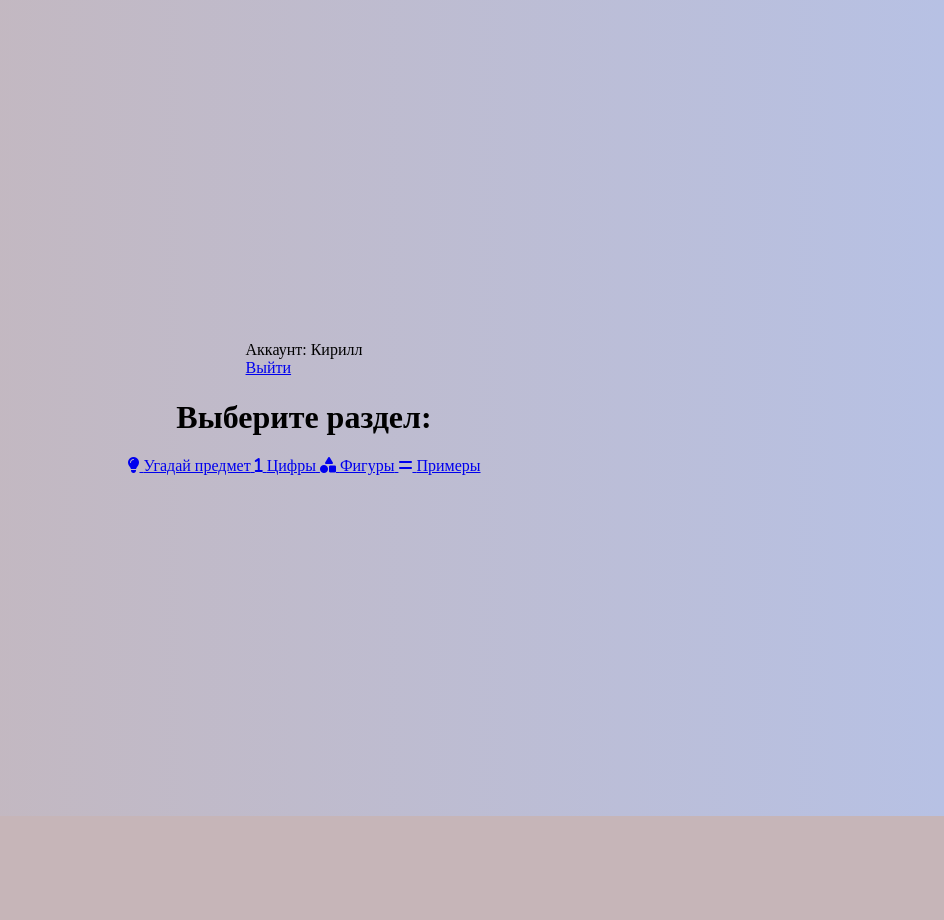
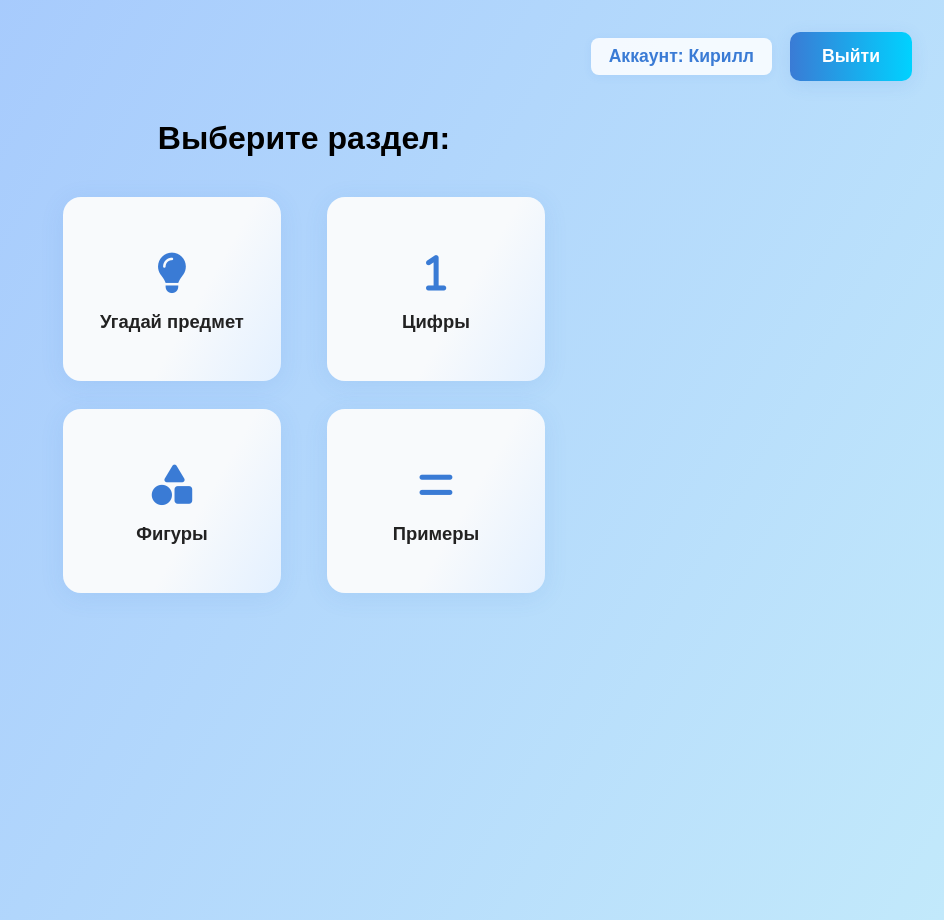
Before and after one commit to qeeweex/web_app_for_preschoolers, a Flask app: page /home_page in a window 1280 px wide. Shown: the whole page, without its empty margins (336-1280 px from the left). Before the commit the page ends 816 px from the top, so only its background shows below. Run offline with Flask 3, Linux system fonts and the light colour scheme; a user stored in the database is signed in.

Commit message:
сделал новый дизайн для домашней страницы

```diff
--- a/static/style/index_style.css
+++ b/static/style/index_style.css
@@ -1,42 +1,146 @@
 body {
-    background-color: #bcc8f1;
-    background: linear-gradient(to right, #c7b5b5, #b7c1e4);
+    min-height: 100vh;
+    background: linear-gradient(120deg, #a1c4fd 0%, #c2e9fb 100%);
+    margin: 0;
+    font-family: 'Montserrat', Arial, sans-serif;
+}
+
+.top-bar {
+    position: fixed;
+    top: 32px;
+    right: 32px;
     display: flex;
     align-items: center;
-    justify-content: center;
-    flex-direction: column;
-    height: 100vh;
+    z-index: 100;
+}
+
+.user-info {
+    font-size: 1.1em;
+    color: #3a7bd5;
+    font-weight: 600;
+    margin-right: 18px;
+    background: rgba(255,255,255,0.85);
+    padding: 8px 18px;
+    border-radius: 8px;
+    box-shadow: 0 2px 8px rgba(58,123,213,0.08);
+}
+
+.logout-btn {
+    padding: 14px 32px;
+    border-radius: 10px;
+    text-decoration: none;
+    font-weight: 700;
+    font-size: 1.1em;
+    color: #fff;
+    background: linear-gradient(90deg, #3a7bd5 0%, #00d2ff 100%);
+    transition: background 0.2s, color 0.2s, box-shadow 0.2s;
+    border: none;
+    display: inline-block;
+    box-shadow: 0 4px 18px rgba(58,123,213,0.12);
+}
+.logout-btn:hover {
+    background: linear-gradient(90deg, #005fa3 0%, #3a7bd5 100%);
+    box-shadow: 0 8px 32px rgba(58,123,213,0.18);
+}
+
+/* Центрирование основного контента */
+h1 {
+    text-align: center;
+    margin-top: 120px;
+    font-size: 2em;
+    font-weight: 700;
 }
 
 .container {
-    background-color: #fff;
-    border-radius: 20px;
-    box-shadow: 0 5px 15px rgba(0, 0, 0, 0.35);
-    position: relative;
-    overflow: hidden;
-    width: 500px;
-    max-width: 100%;
-    min-height: 480px;
+    margin: 0 auto;
+    margin-top: 32px;
+    max-width: 400px;
+    background: #fff;
+    border-radius: 18px;
+    box-shadow: 0 4px 24px rgba(60, 120, 200, 0.10);
+    padding: 32px 24px;
 }
 
 .menu {
     list-style: none;
     padding: 0;
-    justify-content: center;
-    display: grid;
-    margin-right: 145px;
+    margin: 0;
 }
 
+.menu li {
+    margin-bottom: 24px;
+    text-align: left;
+}
 
-.menu li {
-    margin: 20px 0;
-    align-items: center;
+.menu li:last-child {
+    margin-bottom: 0;
 }
 
 .menu a {
-    color: black;
-    font-size: 25px;
     text-decoration: none;
-    transition: 0.3s;
-    font-family: system-ui, -apple-system, BlinkMacSystemFont, 'Segoe UI', Roboto, Oxygen, Ubuntu, Cantarell, 'Open Sans', 'Helvetica Neue', sans-serif;
+    color: #222;
+    font-size: 1.15em;
+    font-weight: 500;
+    transition: color 0.2s;
 }
+
+.menu a:hover {
+    color: #3a7bd5;
+}
+
+.games-grid {
+    display: grid;
+    grid-template-columns: 1fr 1fr;
+    gap: 28px;
+    max-width: 500px;
+    margin: 40px auto 0 auto;
+    justify-items: center;
+}
+
+.game-card {
+    display: flex;
+    flex-direction: column;
+    align-items: center;
+    justify-content: center;
+    background: linear-gradient(120deg, #f8fafc 60%, #e3f0ff 100%);
+    border-radius: 18px;
+    box-shadow: 0 4px 24px rgba(60, 120, 200, 0.10);
+    padding: 36px 24px 28px 24px;
+    text-decoration: none;
+    color: #222;
+    font-size: 1.15em;
+    font-weight: 600;
+    transition: box-shadow 0.2s, transform 0.2s, background 0.2s, color 0.2s;
+    min-width: 170px;
+    min-height: 120px;
+    position: relative;
+}
+
+.game-card i {
+    font-size: 2.2em;
+    margin-bottom: 18px;
+    color: #3a7bd5;
+    transition: color 0.2s;
+}
+
+.game-card:hover {
+    box-shadow: 0 8px 32px rgba(58,123,213,0.18);
+    background: linear-gradient(120deg, #c2e9fb 0%, #a1c4fd 100%);
+    color: #005fa3;
+    transform: translateY(-6px) scale(1.04);
+}
+
+.game-card:hover i {
+    color: #005fa3;
+}
+
+@media (max-width: 700px) {
+    .games-grid {
+        grid-template-columns: 1fr;
+        gap: 18px;
+    }
+    .game-card {
+        min-width: 0;
+        width: 90vw;
+    }
+}
```
